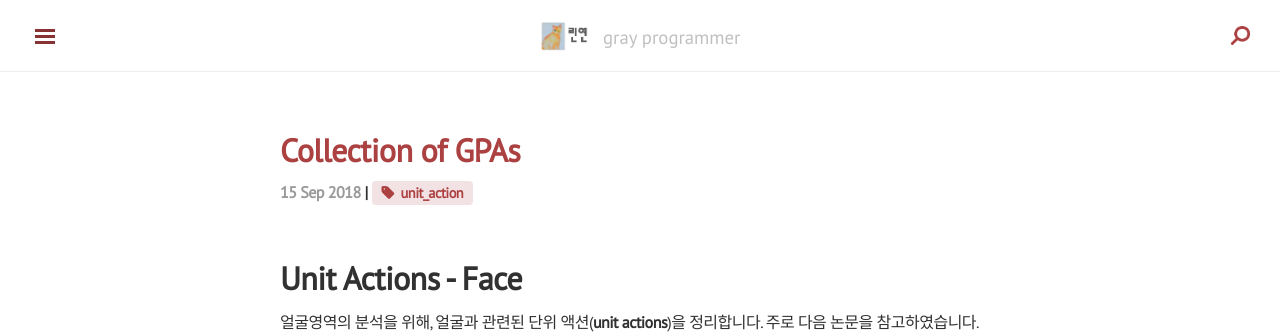
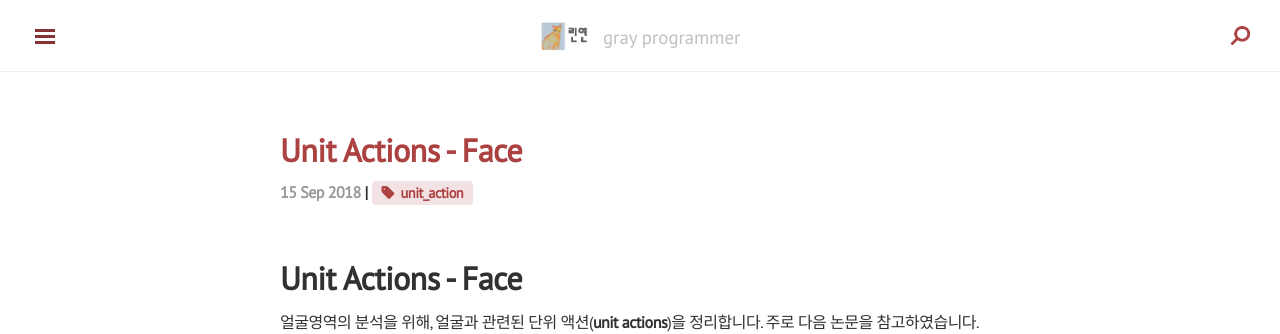
Before and after one commit to secutron/secutron.github.io, a Jekyll site: the page built from _posts/2018-09-14-UnitActionsInFace.md, in a window 1280 px wide and 900 px high. Shown: the top 334 px of the window. Built offline with Jekyll 4.4.1, drawn with Linux system fonts in a browser that asks for light colours; nearby versions of some CDN libraries; comment, search, counter and statistics services are not loaded.

Commit message:
Update 2018-09-14-UnitActionsInFace.md

```diff
--- a/_posts/2018-09-14-UnitActionsInFace.md
+++ b/_posts/2018-09-14-UnitActionsInFace.md
@@ -4,7 +4,7 @@ layout: post
 category: Action
 tags: unit_action
 comments: true
-title: "Collection of GPAs"
+title: "Unit Actions - Face"
 date: 2018-09-14 20:50:25 -0400
 ---
 
```
